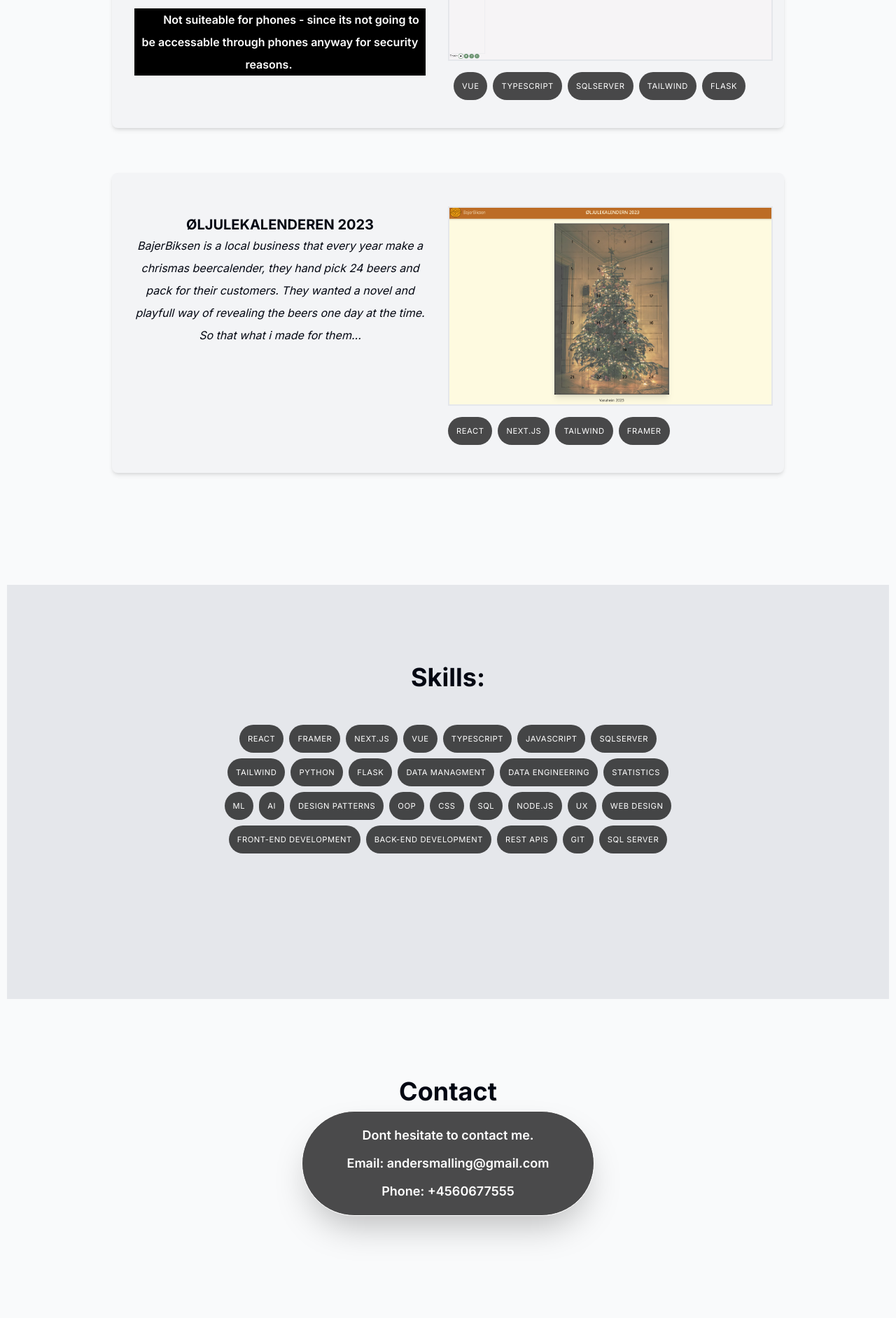
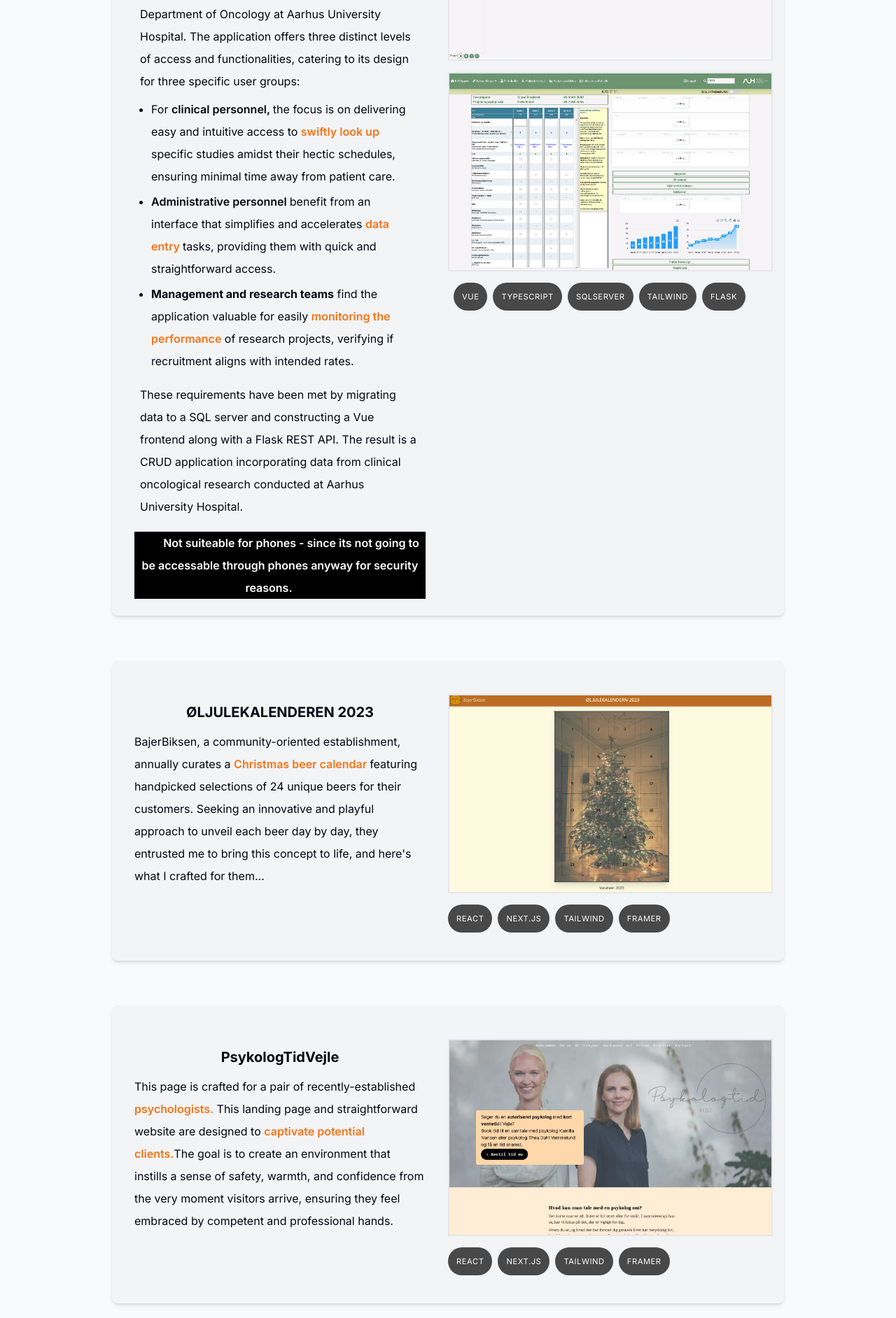
Before and after one commit to aMalling/portfolio-next, a Next.js app: page / in a window 1280 px wide. Shown: the part 1696-3580 px from the top of the page at 70% size. Built offline with nearby package versions, Linux system fonts and the light colour scheme.

Commit message:
added longer decrptions and some styling to text

```diff
--- a/components/projects.tsx
+++ b/components/projects.tsx
@@ -19,11 +19,56 @@ export default function Projects() {
       <h2 className="text-4xl font-bold mt-5 md:mt-0 mb-4">Projects</h2>
       <div className="flex flex-col sm:grid grid-cols-2 mb-16 w-screen sm:w-auto pt-6 pb-0 bg-gray-100 dark:bg-gray-100/10 rounded-lg shadow-md">
         <div className="sm:mx-2 sm:pt-3 sm:px-6 sm:py-6">
-          <h3 className="text-xl font-bold sm:pt-6  ">AUHKRAEFT.RM.DK</h3>
-          <div className=" italic mb-5 px-2">
-            Internal database CRUD application, with data from clinical
-            Oncological reasearch done at Aarhus University Hostpital. The
-            application offers three levels of access and functionalities.
+          <h3 className="text-xl font-bold sm:pt-6 mb-3">
+            AUH Cancer department
+          </h3>
+          <div className=" text-left mb-5 px-2">
+            Internal Web App streamlines and provides intuitive access to
+            clinical research data, serving the purpose of efficiently{" "}
+            <span className=" text-orange-500 font-semibold">
+              {" "}
+              managing and tracking all clinical research and patient{" "}
+            </span>{" "}
+            participation within the Department of Oncology at Aarhus University
+            Hospital. The application offers three distinct levels of access and
+            functionalities, catering to its design for three specific user
+            groups:
+            <ol className="pt-2 pb-4 list-disc px-4 ">
+              <li className="mb-1">
+                {" "}
+                For <span className="font-semibold">clinical personnel, </span>
+                the focus is on delivering easy and intuitive access to{" "}
+                <span className=" text-orange-500 font-semibold">
+                  swiftly look up{" "}
+                </span>{" "}
+                specific studies amidst their hectic schedules, ensuring minimal
+                time away from patient care.
+              </li>
+              <li className="mb-1">
+                <span className="font-semibold">Administrative personnel </span>
+                benefit from an interface that simplifies and accelerates{" "}
+                <span className=" text-orange-500 font-semibold">
+                  {" "}
+                  data entry{" "}
+                </span>{" "}
+                tasks, providing them with quick and straightforward access.
+              </li>
+              <li>
+                <span className="font-bold ">
+                  Management and research teams
+                </span>{" "}
+                find the application valuable for easily{" "}
+                <span className=" text-orange-500 font-semibold">
+                  monitoring the performance
+                </span>{" "}
+                of research projects, verifying if recruitment aligns with
+                intended rates.
+              </li>
+            </ol>
+            These requirements have been met by migrating data to a SQL server
+            and constructing a Vue frontend along with a Flask REST API. The
+            result is a CRUD application incorporating data from clinical
+            oncological research conducted at Aarhus University Hospital.
           </div>
           <div className="bg-black">
             <span className="font-semibold mx-2 sm:p-6 sm:text-left pt-1 text-white">
@@ -43,6 +88,16 @@ export default function Projects() {
               alt="Screenshot of med app"
             />
           </a>
+          <a
+            className="cursor-pointer"
+            href="https://kfeappen-clone.vercel.app/"
+          >
+            <Image
+              className="border-2 mb-4 "
+              src={require("@/assets/ss-webapp4.png")}
+              alt="Screenshot of med app"
+            />
+          </a>
           <ul className="flex flex-wrap mt-4 mx-2 mb-4 gap-2 sm:mt-auto">
             {tags.map((tag, index) => (
               <li
@@ -55,14 +110,20 @@ export default function Projects() {
           </ul>
         </div>
       </div>
-      <div className="flex flex-col sm:grid grid-cols-2 pt-6 pb-0 bg-gray-100 dark:bg-gray-100/10 rounded-lg shadow-md">
+      <div className="flex flex-col sm:grid grid-cols-2 pt-6 pb-0 mb-16  bg-gray-100 dark:bg-gray-100/10 rounded-lg shadow-md">
         <div className="sm:mx-2 sm:pt-3 sm:px-6 sm:py-6">
-          <h3 className="text-xl font-bold sm:pt-6  ">ØLJULEKALENDEREN 2023</h3>
-          <div className="italic mb-5">
-            BajerBiksen is a local business that every year make a chrismas
-            beercalender, they hand pick 24 beers and pack for their customers.
-            They wanted a novel and playfull way of revealing the beers one day
-            at the time. So that what i made for them...
+          <h3 className="text-xl font-bold sm:pt-6 mb-3 ">
+            ØLJULEKALENDEREN 2023
+          </h3>
+          <div className="mb-5 text-left ">
+            BajerBiksen, a community-oriented establishment, annually curates a{" "}
+            <span className=" text-orange-500 font-semibold">
+              Christmas beer calendar{" "}
+            </span>
+            featuring handpicked selections of 24 unique beers for their
+            customers. Seeking an innovative and playful approach to unveil each
+            beer day by day, they entrusted me to bring this concept to life,
+            and here's what I crafted for them...
           </div>
         </div>
         <div className="sm:py-6 sm:pr-4">
@@ -88,6 +149,46 @@ export default function Projects() {
           </ul>
         </div>
       </div>
+      <div className="flex flex-col sm:grid grid-cols-2 pt-6 pb-0 bg-gray-100 dark:bg-gray-100/10 rounded-lg shadow-md">
+        <div className="sm:mx-2 sm:pt-3 sm:px-6 sm:py-6">
+          <h3 className="text-xl font-bold sm:pt-6 mb-3 ">PsykologTidVejle</h3>
+          <div className=" mb-5 text-left ">
+            This page is crafted for a pair of recently-established{" "}
+            <span className=" text-orange-500 font-semibold">
+              psychologists.
+            </span>{" "}
+            This landing page and straightforward website are designed to{" "}
+            <span className=" text-orange-500 font-semibold">
+              captivate potential clients.
+            </span>
+            The goal is to create an environment that instills a sense of
+            safety, warmth, and confidence from the very moment visitors arrive,
+            ensuring they feel embraced by competent and professional hands.
+          </div>
+        </div>
+        <div className="sm:py-6 sm:pr-4">
+          <a
+            className="cursor-pointer"
+            href="https://julekalenderen.vercel.app/"
+          >
+            <Image
+              className="border-2 mb-4 "
+              src={require("@/assets/ss-webapp3.png")}
+              alt="Screenshot of med app"
+            />
+          </a>
+          <ul className="flex flex-wrap my-4 gap-2 sm:mt-auto">
+            {tags2.map((tag, index) => (
+              <li
+                className="bg-black/[0.7] px-3 py-1 text-[0.7rem] uppercase tracking-wider text-white rounded-full dark:text-white/70"
+                key={index}
+              >
+                {tag}
+              </li>
+            ))}
+          </ul>
+        </div>
+      </div>
     </motion.section>
   );
 }
```
Also changed, not shown: assets/ss-webapp3.png, assets/ss-webapp4.png (added).
